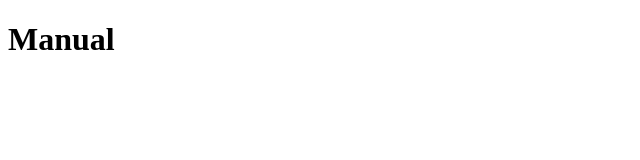
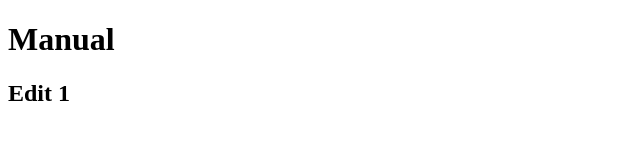
Before and after one commit to alittlegirlloveD/manualpractice, a plain HTML site: page index.html in a window 1280 px wide. Shown: the full height of the page, 0-640 px from the left. Drawn offline with Linux system fonts and the light colour scheme.

Commit message:
2nd commit

```diff
--- a/index.html
+++ b/index.html
@@ -7,5 +7,6 @@
 </head>
 <body>
     <h1>Manual</h1>
+    <h2>Edit 1</h2>
 </body>
 </html>
```
